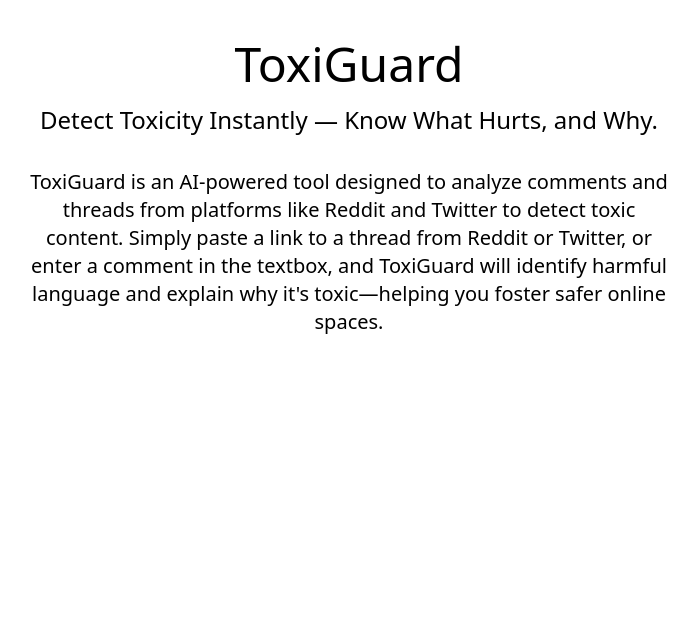
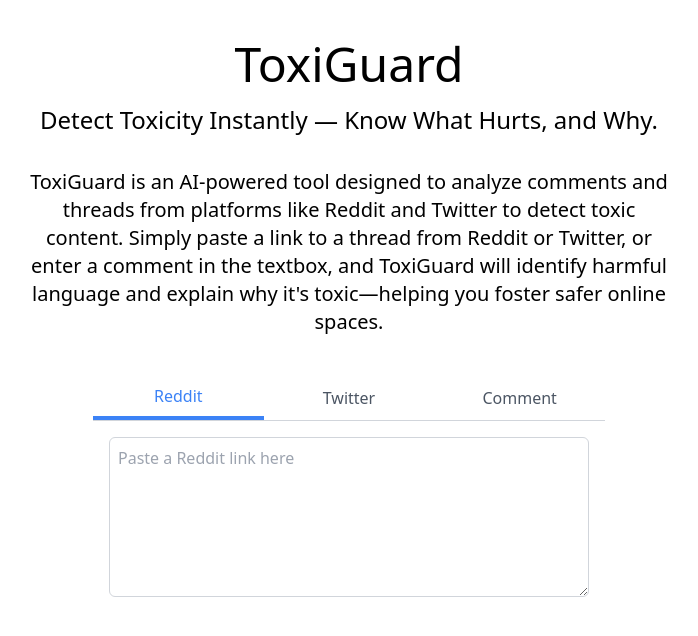
Before and after one commit to giadaunger/ToxicityDetecterFrontend, a React (Vite) app: page / in a window 1280 px wide. Shown: the top 636 px of the page, without its empty margins (291-989 px from the left). Built offline with nearby package versions, Linux system fonts and the light colour scheme.

Commit message:
Added some conditional rendering tabs for pasting links and comments

```diff
--- a/src/main.jsx
+++ b/src/main.jsx
@@ -1,7 +1,10 @@
 import { createRoot } from "react-dom/client";
+import React, { useState } from "react";
 import "./index.css";
 
 function App() {
+  const [activeTab, setActiveTab] = useState("reddit");
+
   return (
     <div>
       <div className="w-11/12 md:w-1/2 text-center mx-auto pt-10">
@@ -18,6 +21,63 @@
           spaces.
         </p>
       </div>
+      <div className="max-w-lg mx-auto mt-10">
+        {/* Top bar with tabs */}
+        <div className="flex border-b border-gray-300">
+          <button
+            className={`flex-1 py-2 text-center ${
+              activeTab === "reddit"
+                ? "border-b-4 border-blue-500 text-blue-500"
+                : "text-gray-600"
+            }`}
+            onClick={() => setActiveTab("reddit")}
+          >
+            Reddit
+          </button>
+          <button
+            className={`flex-1 py-2 text-center ${
+              activeTab === "twitter"
+                ? "border-b-4 border-blue-500 text-blue-500"
+                : "text-gray-600"
+            }`}
+            onClick={() => setActiveTab("twitter")}
+          >
+            Twitter
+          </button>
+          <button
+            className={`flex-1 py-2 text-center ${
+              activeTab === "comment"
+                ? "border-b-4 border-blue-500 text-blue-500"
+                : "text-gray-600"
+            }`}
+            onClick={() => setActiveTab("comment")}
+          >
+            Comment
+          </button>
+        </div>
+
+        {/* Content Area */}
+        <div className="p-4">
+          {activeTab === "reddit" && (
+            <textarea
+              className="w-full h-40 p-2 border border-gray-300 rounded-md focus:outline-none focus:ring-2 focus:ring-blue-500"
+              placeholder="Paste a Reddit link here"
+            />
+          )}
+          {activeTab === "twitter" && (
+            <textarea
+              className="w-full h-40 p-2 border border-gray-300 rounded-md focus:outline-none focus:ring-2 focus:ring-blue-500"
+              placeholder="Paste a Twitter link here"
+            />
+          )}
+          {activeTab === "comment" && (
+            <textarea
+              className="w-full h-40 p-2 border border-gray-300 rounded-md focus:outline-none focus:ring-2 focus:ring-blue-500"
+              placeholder="Paste a comment here"
+            />
+          )}
+        </div>
+      </div>
     </div>
   );
 }
```
